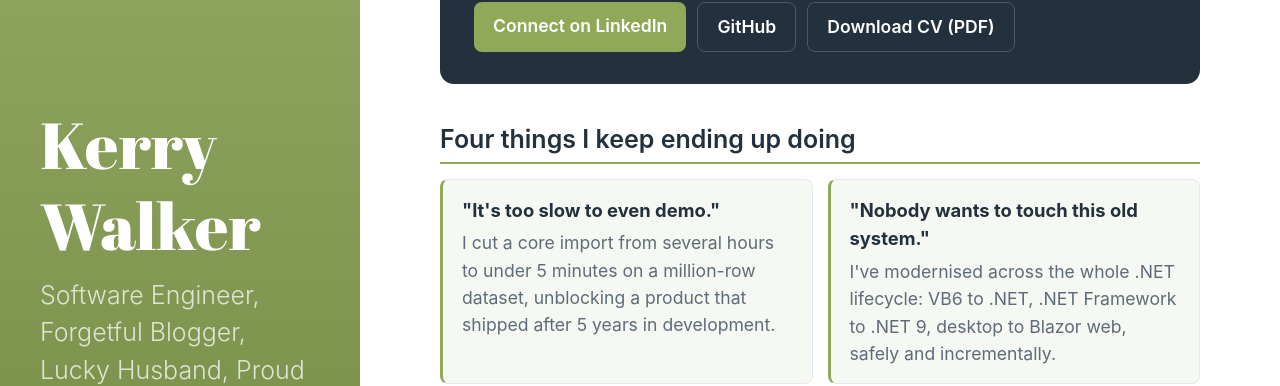
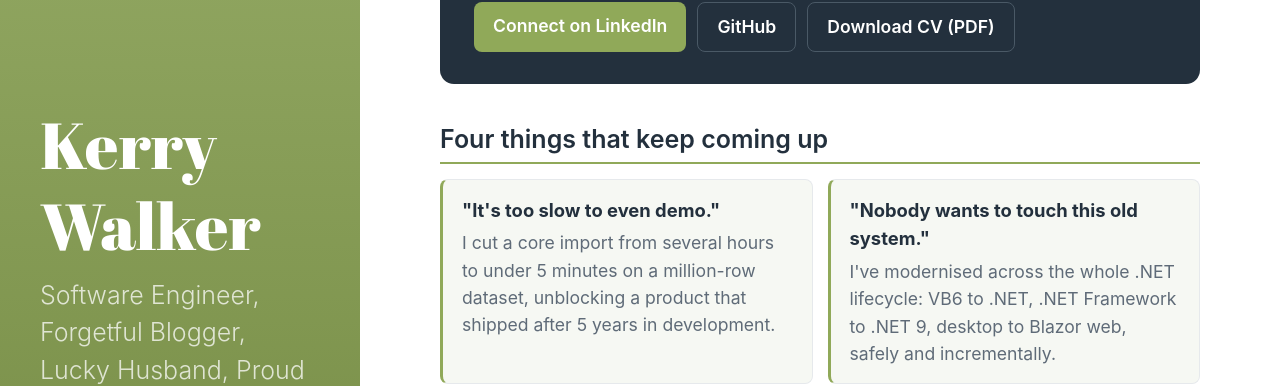
Before and after one commit to KerryWalker/KerryWalker.github.io, a Jekyll site: the page built from cv.html, in a window 1280 px wide and 900 px high, scrolled down 326 px. Shown: the part 136-522 px from the top of the window. Built offline with Jekyll 4.4.1, drawn with Linux system fonts in a browser that asks for light colours.

Commit message:
Rename highlights heading to "Four things that keep coming up"
"Keep ending up doing" attached a shrug to the work. "Keep coming up" puts it
on the problems rather than on me.

Co-Authored-By: Claude Opus 5 (1M context) <noreply@anthropic.com>

```diff
--- a/cv.html
+++ b/cv.html
@@ -79,7 +79,7 @@ excerpt: "Kerry Walker: Senior C#/.NET Software Engineer & Team Lead. 18+ years
     </div>
   </div>
 
-  <h2>Four things I keep ending up doing</h2>
+  <h2>Four things that keep coming up</h2>
   <div class="cv-cards">
     <div class="cv-card"><div class="q">"It's too slow to even demo."</div><div class="a">I cut a core import from several hours to under 5 minutes on a million-row dataset, unblocking a product that shipped after 5 years in development.</div></div>
     <div class="cv-card"><div class="q">"Nobody wants to touch this old system."</div><div class="a">I've modernised across the whole .NET lifecycle: VB6 to .NET, .NET Framework to .NET 9, desktop to Blazor web, safely and incrementally.</div></div>
```
Also changed, not shown: _cv/web-cv.md (+1 -1 lines), 1 other file.
